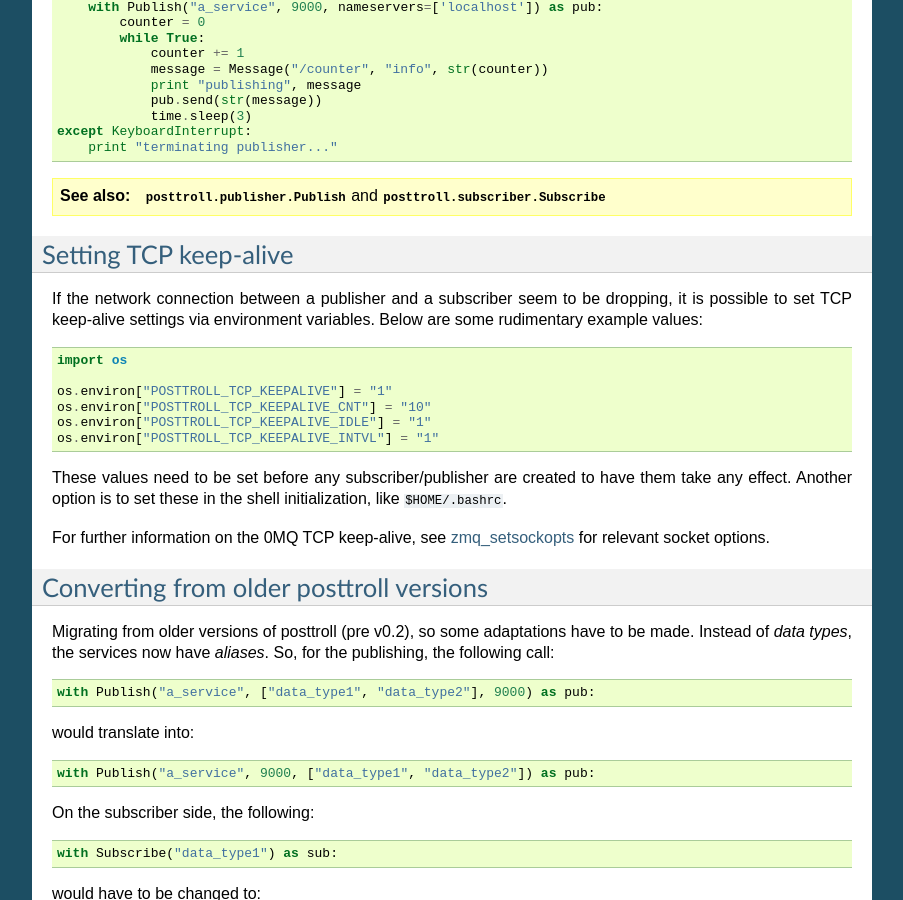
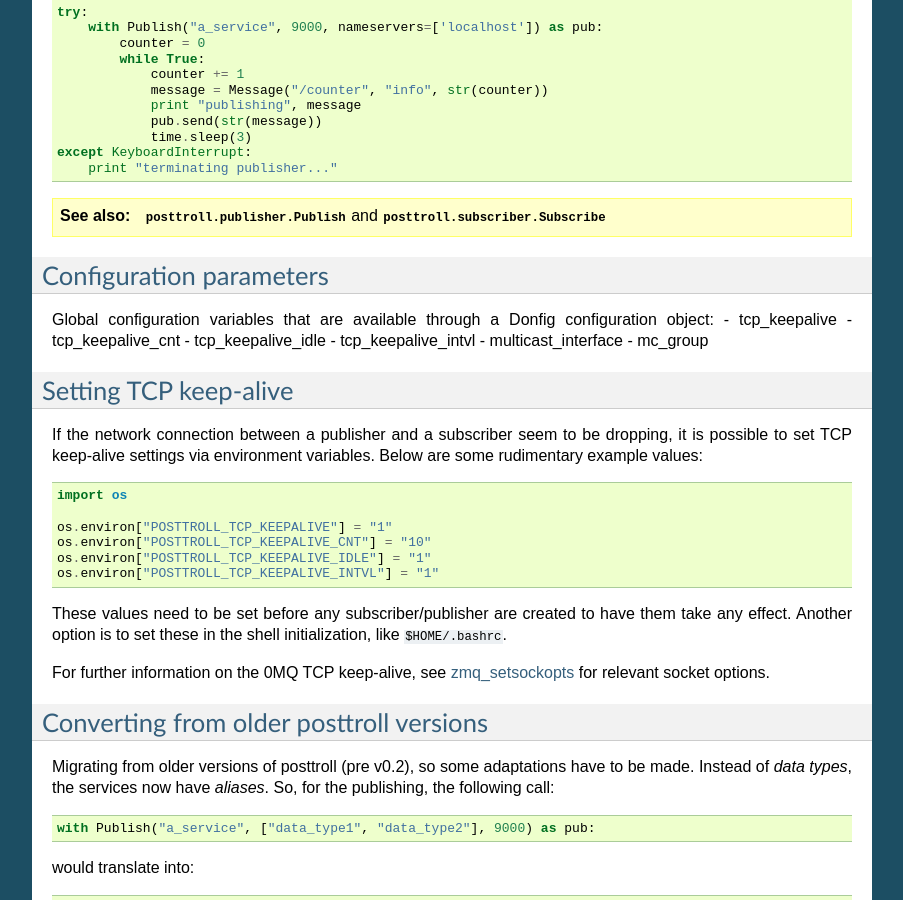
Before and after one commit to pytroll/posttroll, a Sphinx documentation site: the page built from doc/source/index.rst, in a window 1280 px wide and 900 px high, scrolled down 1799 px. Shown: the whole window, without its empty margins (198-1101 px from the left). Built offline with Sphinx 7.4.7, drawn with Linux system fonts in a browser that asks for light colours; some of the changed text lies outside the part shown.

Commit message:
Improve documentation and style

```diff
--- a/doc/source/index.rst
+++ b/doc/source/index.rst
@@ -114,6 +114,17 @@ to specify the nameserver(s) explicitly in the publishing code::
 
 .. seealso:: :class:`posttroll.publisher.Publish`
              and :class:`posttroll.subscriber.Subscribe`
+
+Configuration parameters
+------------------------
+
+Global configuration variables that are available through a Donfig configuration object:
+- tcp_keepalive
+- tcp_keepalive_cnt
+- tcp_keepalive_idle
+- tcp_keepalive_intvl
+- multicast_interface
+- mc_group
 
 Setting TCP keep-alive
 ----------------------
```
Also changed, not shown: 2 other files.
